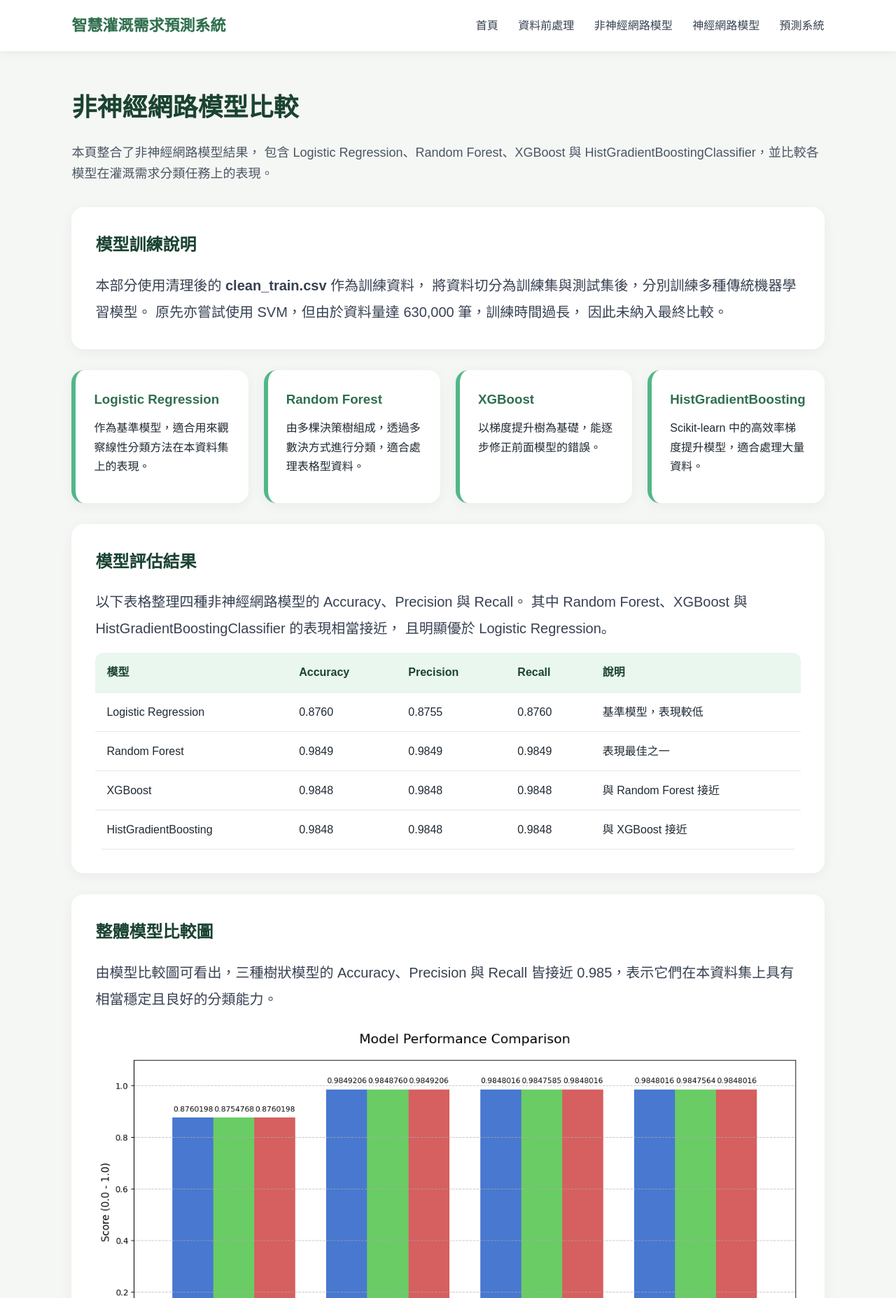
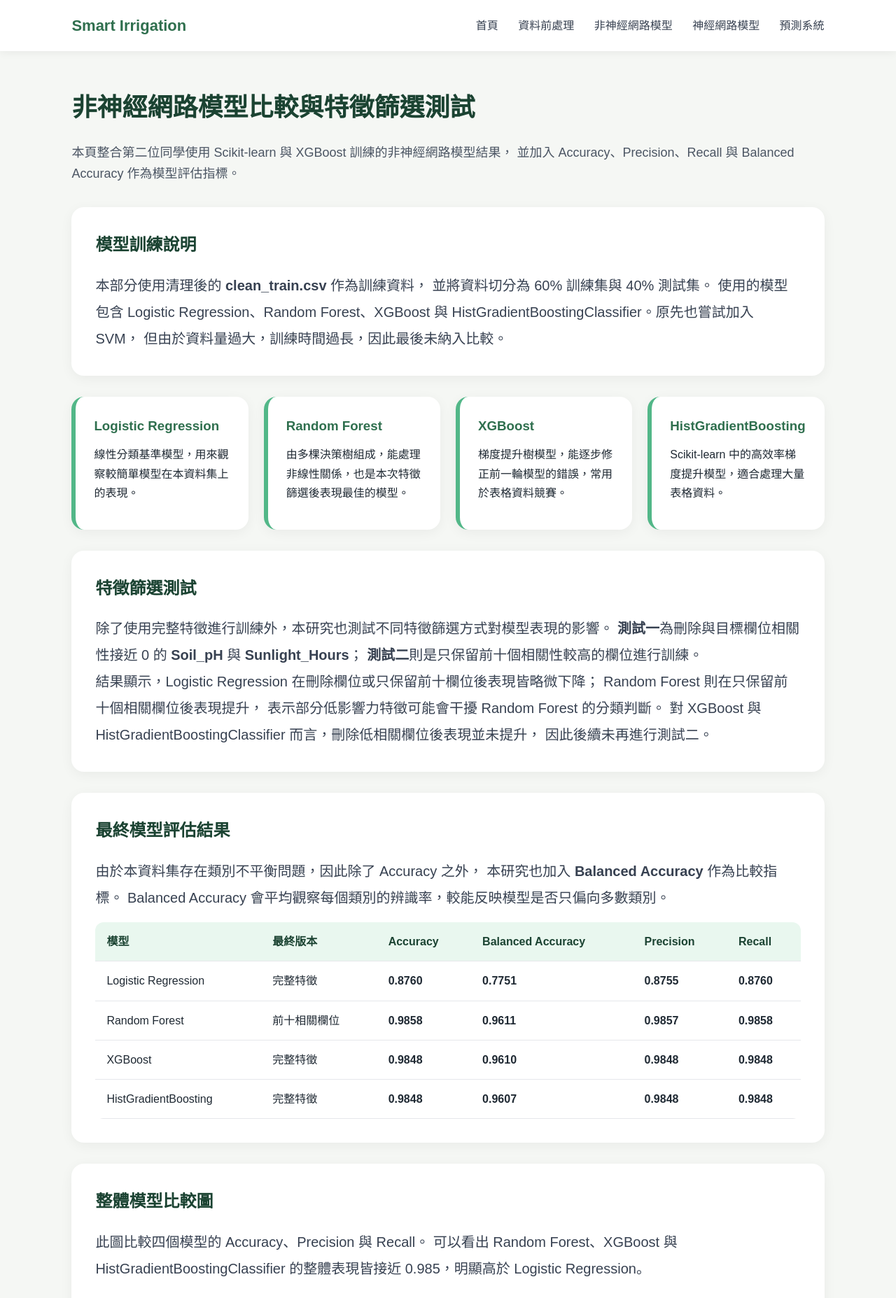
Before and after one commit to Kooji0716/irrigation_web, a Flask app: page /sklearn-models in a window 1280 px wide. Shown: the top 1855 px of the page at 70% size. Run offline with Flask 3, Linux system fonts and the light colour scheme.

Commit message:
重新撰寫飛神經網路頁面內容，並說明採用的最佳模型

```diff
--- a/static/css/style.css
+++ b/static/css/style.css
@@ -439,6 +439,13 @@ footer {
     }
 }
 
+table td:nth-child(3),
+table td:nth-child(4),
+table td:nth-child(5),
+table td:nth-child(6) {
+    font-weight: 600;
+}
+
 /* =========================
    Neural Network Page
 ========================= */
--- a/templates/sklearn_models.html
+++ b/templates/sklearn_models.html
@@ -9,7 +9,7 @@
 <body>
 
     <header class="navbar">
-        <div class="logo">智慧灌溉需求預測系統</div>
+        <div class="logo">Smart Irrigation</div>
         <nav>
             <a href="/">首頁</a>
             <a href="/preprocessing">資料前處理</a>
@@ -22,11 +22,10 @@
     <main class="container">
 
         <section class="page-title">
-            <h1>非神經網路模型比較</h1>
+            <h1>非神經網路模型比較與特徵篩選測試</h1>
             <p>
-                本頁整合了非神經網路模型結果，
-                包含 Logistic Regression、Random Forest、XGBoost 與
-                HistGradientBoostingClassifier，並比較各模型在灌溉需求分類任務上的表現。
+                本頁整合第二位同學使用 Scikit-learn 與 XGBoost 訓練的非神經網路模型結果，
+                並加入 Accuracy、Precision、Recall 與 Balanced Accuracy 作為模型評估指標。
             </p>
         </section>
 
@@ -34,77 +33,100 @@
             <h2>模型訓練說明</h2>
             <p>
                 本部分使用清理後的 <strong>clean_train.csv</strong> 作為訓練資料，
-                將資料切分為訓練集與測試集後，分別訓練多種傳統機器學習模型。
-                原先亦嘗試使用 SVM，但由於資料量達 630,000 筆，訓練時間過長，
-                因此未納入最終比較。
+                並將資料切分為 60% 訓練集與 40% 測試集。
+                使用的模型包含 Logistic Regression、Random Forest、XGBoost 與
+                HistGradientBoostingClassifier。原先也嘗試加入 SVM，
+                但由於資料量過大，訓練時間過長，因此最後未納入比較。
             </p>
         </section>
 
         <section class="cards model-summary-cards">
             <div class="card">
                 <h3>Logistic Regression</h3>
-                <p>作為基準模型，適合用來觀察線性分類方法在本資料集上的表現。</p>
+                <p>線性分類基準模型，用來觀察較簡單模型在本資料集上的表現。</p>
             </div>
 
             <div class="card">
                 <h3>Random Forest</h3>
-                <p>由多棵決策樹組成，透過多數決方式進行分類，適合處理表格型資料。</p>
+                <p>由多棵決策樹組成，能處理非線性關係，也是本次特徵篩選後表現最佳的模型。</p>
             </div>
 
             <div class="card">
                 <h3>XGBoost</h3>
-                <p>以梯度提升樹為基礎，能逐步修正前面模型的錯誤。</p>
+                <p>梯度提升樹模型，能逐步修正前一輪模型的錯誤，常用於表格資料競賽。</p>
             </div>
 
             <div class="card">
                 <h3>HistGradientBoosting</h3>
-                <p>Scikit-learn 中的高效率梯度提升模型，適合處理大量資料。</p>
+                <p>Scikit-learn 中的高效率梯度提升模型，適合處理大量表格資料。</p>
             </div>
         </section>
 
         <section class="section">
-            <h2>模型評估結果</h2>
+            <h2>特徵篩選測試</h2>
             <p>
-                以下表格整理四種非神經網路模型的 Accuracy、Precision 與 Recall。
-                其中 Random Forest、XGBoost 與 HistGradientBoostingClassifier 的表現相當接近，
-                且明顯優於 Logistic Regression。
+                除了使用完整特徵進行訓練外，本研究也測試不同特徵篩選方式對模型表現的影響。
+                <strong>測試一</strong>為刪除與目標欄位相關性接近 0 的
+                <strong>Soil_pH</strong> 與 <strong>Sunlight_Hours</strong>；
+                <strong>測試二</strong>則是只保留前十個相關性較高的欄位進行訓練。
+            </p>
+            <p>
+                結果顯示，Logistic Regression 在刪除欄位或只保留前十欄位後表現皆略微下降；
+                Random Forest 則在只保留前十個相關欄位後表現提升，
+                表示部分低影響力特徵可能會干擾 Random Forest 的分類判斷。
+                對 XGBoost 與 HistGradientBoostingClassifier 而言，刪除低相關欄位後表現並未提升，
+                因此後續未再進行測試二。
+            </p>
+        </section>
+
+        <section class="section">
+            <h2>最終模型評估結果</h2>
+            <p>
+                由於本資料集存在類別不平衡問題，因此除了 Accuracy 之外，
+                本研究也加入 <strong>Balanced Accuracy</strong> 作為比較指標。
+                Balanced Accuracy 會平均觀察每個類別的辨識率，較能反映模型是否只偏向多數類別。
             </p>
 
             <table>
                 <tr>
                     <th>模型</th>
+                    <th>最終版本</th>
                     <th>Accuracy</th>
+                    <th>Balanced Accuracy</th>
                     <th>Precision</th>
                     <th>Recall</th>
-                    <th>說明</th>
                 </tr>
                 <tr>
                     <td>Logistic Regression</td>
+                    <td>完整特徵</td>
                     <td>0.8760</td>
+                    <td>0.7751</td>
                     <td>0.8755</td>
                     <td>0.8760</td>
-                    <td>基準模型，表現較低</td>
                 </tr>
                 <tr>
                     <td>Random Forest</td>
-                    <td>0.9849</td>
-                    <td>0.9849</td>
-                    <td>0.9849</td>
-                    <td>表現最佳之一</td>
+                    <td>前十相關欄位</td>
+                    <td>0.9858</td>
+                    <td>0.9611</td>
+                    <td>0.9857</td>
+                    <td>0.9858</td>
                 </tr>
                 <tr>
                     <td>XGBoost</td>
+                    <td>完整特徵</td>
+                    <td>0.9848</td>
+                    <td>0.9610</td>
                     <td>0.9848</td>
                     <td>0.9848</td>
-                    <td>0.9848</td>
-                    <td>與 Random Forest 接近</td>
                 </tr>
                 <tr>
                     <td>HistGradientBoosting</td>
+                    <td>完整特徵</td>
+                    <td>0.9848</td>
+                    <td>0.9607</td>
                     <td>0.9848</td>
                     <td>0.9848</td>
-                    <td>0.9848</td>
-                    <td>與 XGBoost 接近</td>
                 </tr>
             </table>
         </section>
@@ -112,30 +134,90 @@
         <section class="section">
             <h2>整體模型比較圖</h2>
             <p>
-                由模型比較圖可看出，三種樹狀模型的 Accuracy、Precision 與 Recall
-                皆接近 0.985，表示它們在本資料集上具有相當穩定且良好的分類能力。
+                此圖比較四個模型的 Accuracy、Precision 與 Recall。
+                可以看出 Random Forest、XGBoost 與 HistGradientBoostingClassifier
+                的整體表現皆接近 0.985，明顯高於 Logistic Regression。
             </p>
 
             <div class="image-box">
-                <img src="{{ url_for('static', filename='images/scikit_learn/model_compare.png') }}" alt="非神經網路模型比較圖">
+                <img src="{{ url_for('static', filename='images/scikit_learn/newmodel_compare.png') }}" alt="非神經網路模型比較圖">
             </div>
         </section>
 
         <section class="section">
-            <h2>樹狀模型分類邏輯示意</h2>
+            <h2>Balanced Accuracy 比較</h2>
             <p>
-                完整的 Random Forest 樹狀圖過於複雜，因此此處僅展示前三層節點。
-                這張圖可以用來說明樹狀模型如何根據不同特徵條件，逐步將資料分類為
-                Low、Medium 或 High。
+                Balanced Accuracy 是本次新增的重要評估指標。
+                從圖中可看出，Random Forest 在只保留前十相關欄位後，
+                Balanced Accuracy 達到約 <strong>0.9611</strong>，
+                略高於 XGBoost 的 <strong>0.9610</strong> 與
+                HistGradientBoostingClassifier 的 <strong>0.9607</strong>。
             </p>
 
             <div class="image-box">
-                <img src="{{ url_for('static', filename='images/scikit_learn/forest_depth3.png') }}" alt="Random Forest 前三層樹狀圖">
+                <img src="{{ url_for('static', filename='images/scikit_learn/balanced_accuracy_compare.png') }}" alt="Balanced Accuracy 比較圖">
             </div>
         </section>
 
         <section class="section">
-            <h2>混淆矩陣比較</h2>
+            <h2>Random Forest 特徵篩選前後比較</h2>
+            <p>
+                Random Forest 在使用完整特徵時已具有良好表現，
+                但經過測試二，也就是只保留前十個相關欄位後，
+                Accuracy 與 Balanced Accuracy 皆進一步提升。
+                因此新版模型中另外儲存了 <strong>Rfmodelnew</strong> 作為更新後的 Random Forest 模型。
+            </p>
+
+            <div class="confusion-grid">
+                <div class="confusion-card">
+                    <h3>Random Forest：完整特徵</h3>
+                    <img src="{{ url_for('static', filename='images/scikit_learn/confusion_rf.png') }}" alt="Random Forest 原始混淆矩陣">
+                </div>
+
+                <div class="confusion-card">
+                    <h3>Random Forest：前十相關欄位</h3>
+                    <img src="{{ url_for('static', filename='images/scikit_learn/confusion_rf_test2.png') }}" alt="Random Forest 前十欄位混淆矩陣">
+                </div>
+            </div>
+        </section>
+
+        <section class="section">
+        <section class="section">
+            <h2>最終採用模型版本說明</h2>
+            <p>
+                由於每個模型在不同特徵篩選方式下的表現不同，因此本頁在混淆矩陣比較中，
+                並不是放入所有測試版本，而是選擇各模型最後採用或表現最佳的版本進行比較。
+            </p>
+
+            <table>
+                <tr>
+                    <th>模型</th>
+                    <th>最終採用版本</th>
+                    <th>選擇原因</th>
+                </tr>
+                <tr>
+                    <td>Logistic Regression</td>
+                    <td>完整特徵版本</td>
+                    <td>刪除低相關欄位與只保留前十欄位後，模型表現皆略微下降，因此保留完整特徵版本。</td>
+                </tr>
+                <tr>
+                    <td>Random Forest</td>
+                    <td>前十相關欄位版本</td>
+                    <td>測試一刪除低相關欄位後表現提升，進一步測試只保留前十欄位後，Accuracy 與 Balanced Accuracy 皆達到最高。</td>
+                </tr>
+                <tr>
+                    <td>XGBoost</td>
+                    <td>完整特徵版本</td>
+                    <td>刪除低相關欄位後 Balanced Accuracy 略微下降，因此未繼續進行測試二，並採用完整特徵版本。</td>
+                </tr>
+                <tr>
+                    <td>HistGradientBoosting</td>
+                    <td>完整特徵版本</td>
+                    <td>刪除低相關欄位後模型表現未提升，因此未繼續進行測試二，並採用完整特徵版本。</td>
+                </tr>
+            </table>
+        </section>
+            <h2>各模型混淆矩陣比較</h2>
             <p>
                 混淆矩陣可用來觀察模型對 Low、Medium、High 三種類別的分類情況。
                 對角線代表預測正確的數量，非對角線則代表分類錯誤的情況。
@@ -148,8 +230,8 @@
                 </div>
 
                 <div class="confusion-card">
-                    <h3>Random Forest</h3>
-                    <img src="{{ url_for('static', filename='images/scikit_learn/confusion_rf.png') }}" alt="Random Forest 混淆矩陣">
+                    <h3>Random Forest New</h3>
+                    <img src="{{ url_for('static', filename='images/scikit_learn/confusion_rf_test2.png') }}" alt="Random Forest New 混淆矩陣">
                 </div>
 
                 <div class="confusion-card">
@@ -165,18 +247,32 @@
         </section>
 
         <section class="section">
+            <h2>樹狀模型分類邏輯示意</h2>
+            <p>
+                完整的 Random Forest 樹狀圖非常龐大，因此網頁中僅展示前三層節點。
+                此圖可用來說明樹狀模型如何根據不同特徵條件逐步進行分類判斷。
+            </p>
+
+            <div class="image-box">
+                <img src="{{ url_for('static', filename='images/scikit_learn/forest_depth3.png') }}" alt="Random Forest 前三層樹狀圖">
+            </div>
+        </section>
+
+        <section class="section conclusion-section">
             <h2>結果小結</h2>
             <p>
-                根據模型評估結果，Random Forest、XGBoost 與 HistGradientBoostingClassifier
-                的表現明顯優於 Logistic Regression。推測原因是灌溉需求與土壤、氣候、
-                作物類型等特徵之間可能存在非線性關係，而樹狀模型較能捕捉這類複雜規則。
+                綜合比較結果可知，Logistic Regression 的表現明顯低於其他樹狀模型。
+                Random Forest、XGBoost 與 HistGradientBoostingClassifier 在 Accuracy 上皆達到約 0.985，
+                顯示樹狀模型能有效處理本資料集中土壤、氣候與作物條件之間的非線性關係。
+                其中 Random Forest 在只保留前十個相關欄位後，Accuracy 提升至約 0.9858，
+                Balanced Accuracy 也提升至約 0.9611，成為本次非神經網路模型中表現最佳的版本。
             </p>
         </section>
 
     </main>
 
     <footer>
-        <p>Scikit-learn / XGBoost Models | Non-Neural Network Model Comparison</p>
+        <p>Scikit-learn / XGBoost Models | Feature Selection and Model Comparison</p>
     </footer>
 
 </body>
```
Also changed, not shown: static/images/scikit_learn/balanced_accuracy_compare.png (added), static/images/scikit_learn/confusion_hgbc_test1.png (added), static/images/scikit_learn/confusion_logic_test1.png (added), static/images/scikit_learn/confusion_logic_test2.png (added), static/images/scikit_learn/confusion_rf_test1.png (added), static/images/scikit_learn/confusion_rf_test2.png (added), static/images/scikit_learn/confusion_xgb_test1.png (added), static/images/scikit_learn/model_compare.png (deleted), static/images/scikit_learn/newmodel_compare.png (added).
